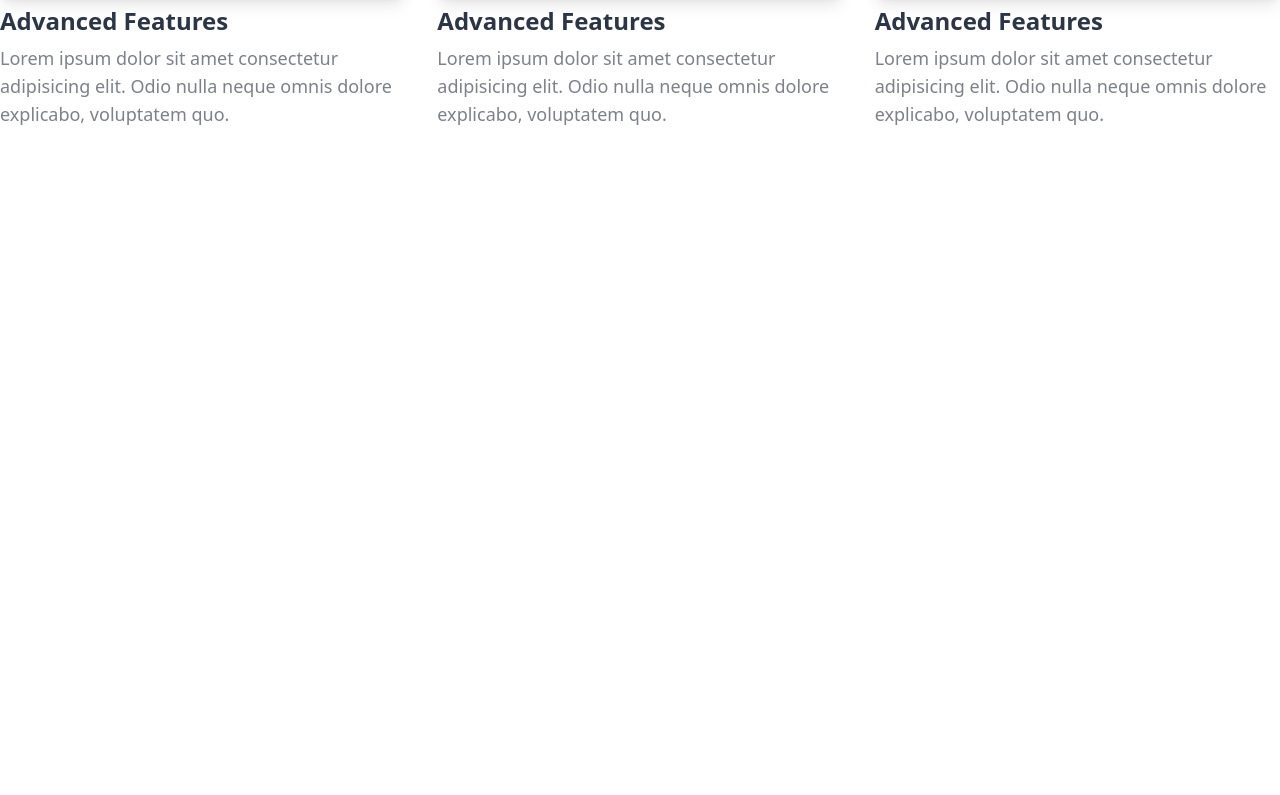
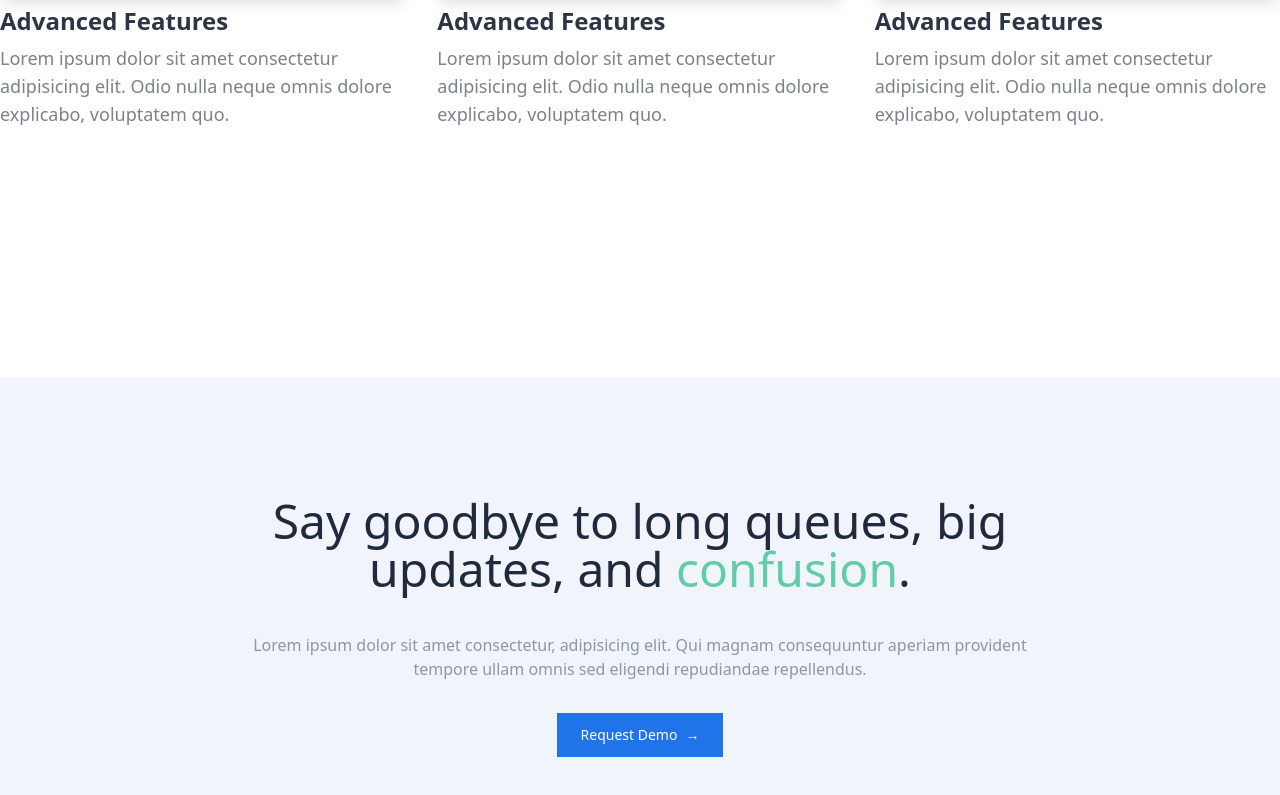
Before and after one commit to ali-mustafa-qbatch/frontend-practice, a React (Vite) app in the folder frontend/: page / in a window 1280 px wide. Shown: the part 1993-2788 px from the top of the page. Before the commit the page ends 2370 px from the top, so only its background shows below. Built offline with nearby package versions, Linux system fonts and the light colour scheme.

Commit message:
add request demo section component

```diff
--- a/frontend/src/App.tsx
+++ b/frontend/src/App.tsx
@@ -3,6 +3,7 @@ import Navbar from "./components/Navbar";
 import HeroSection from "./components/HeroSection";
 import ServicesSection from "./components/ServicesSection";
 import FeaturesSection from "./components/FeaturesSection";
+import RequestDemoSection from "./components/RequestDemoSection";
 
 function App() {
 	return (
@@ -17,6 +18,7 @@ function App() {
 								<HeroSection />
 								<ServicesSection />
 								<FeaturesSection />
+								<RequestDemoSection />
 							</>
 						}
 					/>
--- /dev/null
+++ b/frontend/src/components/RequestDemoSection.tsx
@@ -0,0 +1,20 @@
+const RequestDemoSection = () => {
+    return (
+        <section className="bg-[#f1f5fb] text-center flex flex-col justify-center items-center py-20">
+            <div className="max-w-7xl mx-auto px-6 sm:px-8 lg:px-16">
+                <h1 className="text-5xl lg:text-5xl md:text-5xl text-[#1f2a3c] m-10">
+                    Say goodbye to long queues, big <br /> updates, and
+                    <span className="text-[#62cca8]"> confusion</span>.
+                </h1>
+                <p className="text-[#8997a8] mb-8 mx-16 lg:px-30">
+                    Lorem ipsum dolor sit amet consectetur, adipisicing elit. Qui magnam consequuntur aperiam provident tempore ullam omnis sed eligendi repudiandae repellendus.
+                </p>
+                <a href="#" className="bg-[#2173ea] hover:bg-blue-700 text-white text-sm font-medium py-3 px-6 inline-flex items-center justify-center">
+                    Request Demo <span className="ml-2">→</span>
+                </a>
+            </div>
+        </section>
+    )
+}
+
+export default RequestDemoSection
```
